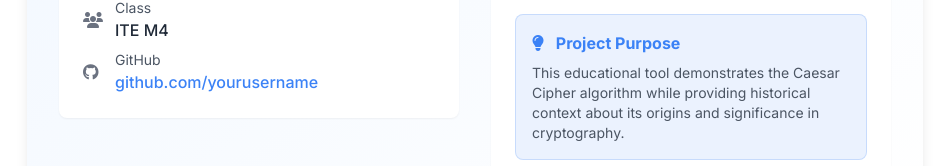
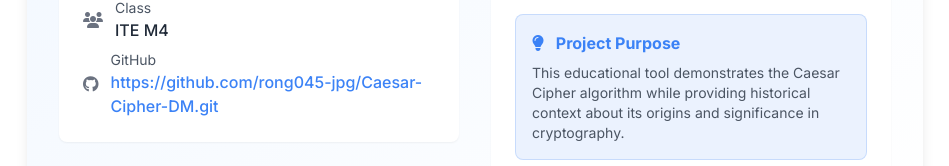
Before and after one commit to rong045-jpg/Caesar-Cipher-DM, a plain HTML site: page AI.html in a window 1280 px wide. Shown: the part 4610-4776 px from the top of the page, without its empty margins (165-1114 px from the left). Drawn offline with nearby package versions, Linux system fonts and the light colour scheme; a web font is replaced by a local one.

Commit message:
Update Git

```diff
--- a/AI.html
+++ b/AI.html
@@ -1279,11 +1279,11 @@
                         <p class="font-medium text-gray-800 dark:text-white">
                           <!-- ADD YOUR GITHUB LINK HERE -->
                           <a
-                            href="https://github.com/yourusername"
+                            href="https://github.com/rong045-jpg/Caesar-Cipher-DM.git"
                             target="_blank"
                             class="text-accent dark:text-accent-light hover:underline"
                           >
-                            github.com/yourusername
+                            https://github.com/rong045-jpg/Caesar-Cipher-DM.git
                           </a>
                         </p>
                       </div>
@@ -1529,6 +1529,6 @@
       <i class="fas fa-chevron-up"></i>
     </button>
 
-    <script src="AI.js"></script>
+    <script src="./AI.js"></script>
   </body>
 </html>
```
